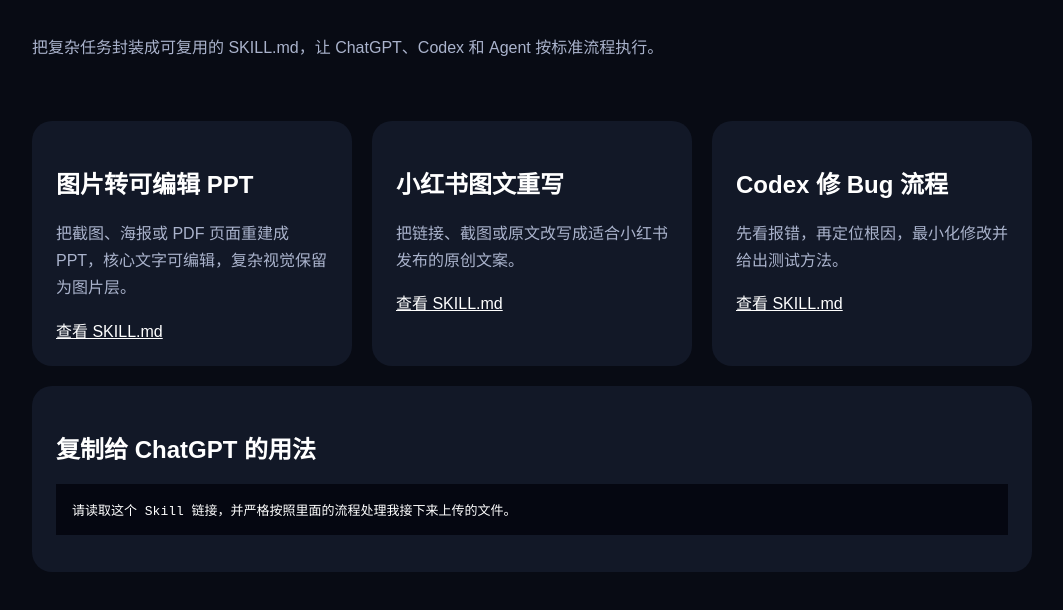
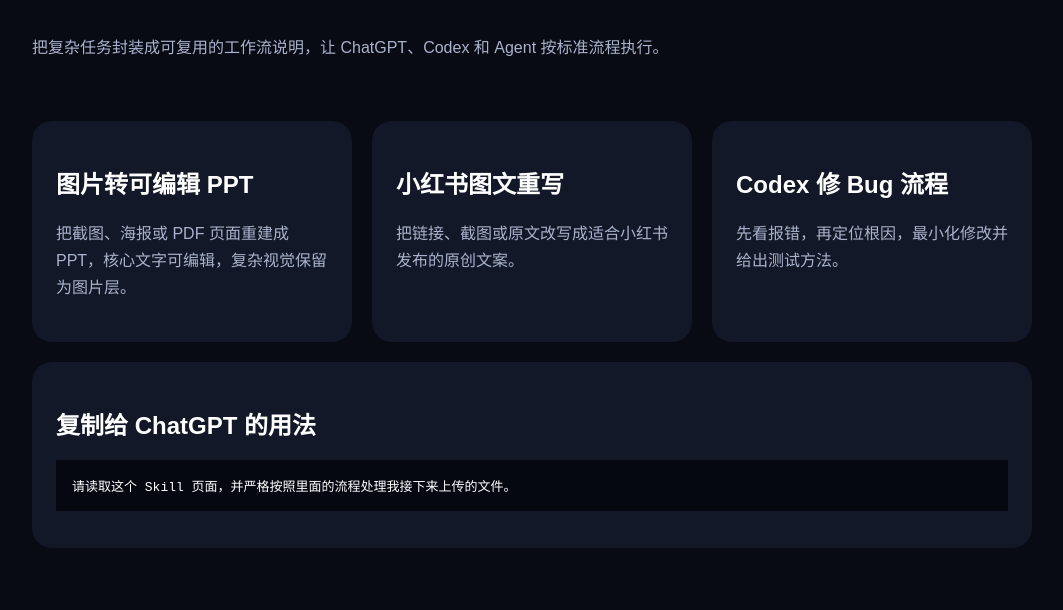
Before and after one commit to 3037676975/demo, a website: page index.html in a window 1280 px wide. Shown: the part 216-826 px from the top of the page, without its empty margins (108-1171 px from the left). Drawn offline with Linux system fonts and the light colour scheme.

Commit message:
Fix homepage links

```diff
--- a/index.html
+++ b/index.html
@@ -10,29 +10,26 @@
   <main class="wrap">
     <p class="badge">SkillHub Demo</p>
     <h1>AI Skill 工作流仓库</h1>
-    <p class="lead">把复杂任务封装成可复用的 SKILL.md，让 ChatGPT、Codex 和 Agent 按标准流程执行。</p>
+    <p class="lead">把复杂任务封装成可复用的工作流说明，让 ChatGPT、Codex 和 Agent 按标准流程执行。</p>
 
     <section class="cards">
       <article class="card">
         <h2>图片转可编辑 PPT</h2>
         <p>把截图、海报或 PDF 页面重建成 PPT，核心文字可编辑，复杂视觉保留为图片层。</p>
-        <a href="skills/image-to-ppt/SKILL.md">查看 SKILL.md</a>
       </article>
       <article class="card">
         <h2>小红书图文重写</h2>
         <p>把链接、截图或原文改写成适合小红书发布的原创文案。</p>
-        <a href="skills/xhs-copy/SKILL.md">查看 SKILL.md</a>
       </article>
       <article class="card">
         <h2>Codex 修 Bug 流程</h2>
         <p>先看报错，再定位根因，最小化修改并给出测试方法。</p>
-        <a href="skills/codex-debug/SKILL.md">查看 SKILL.md</a>
       </article>
     </section>
 
     <section class="usage">
       <h2>复制给 ChatGPT 的用法</h2>
-      <pre>请读取这个 Skill 链接，并严格按照里面的流程处理我接下来上传的文件。</pre>
+      <pre>请读取这个 Skill 页面，并严格按照里面的流程处理我接下来上传的文件。</pre>
     </section>
   </main>
 </body>
```
